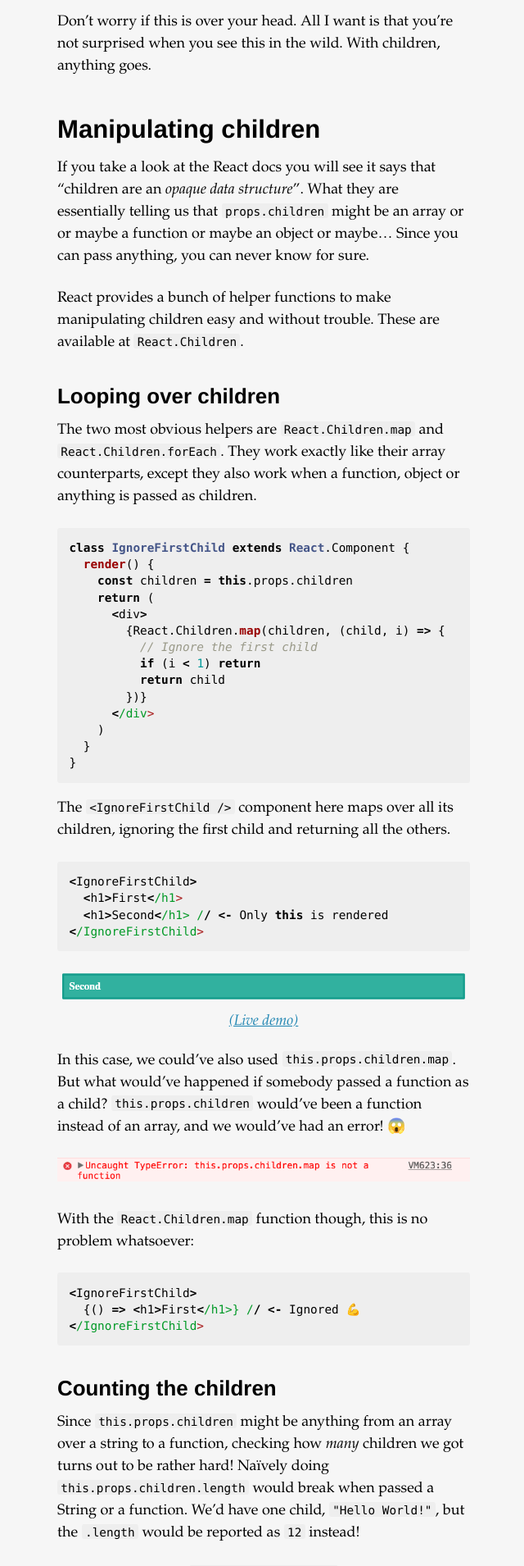
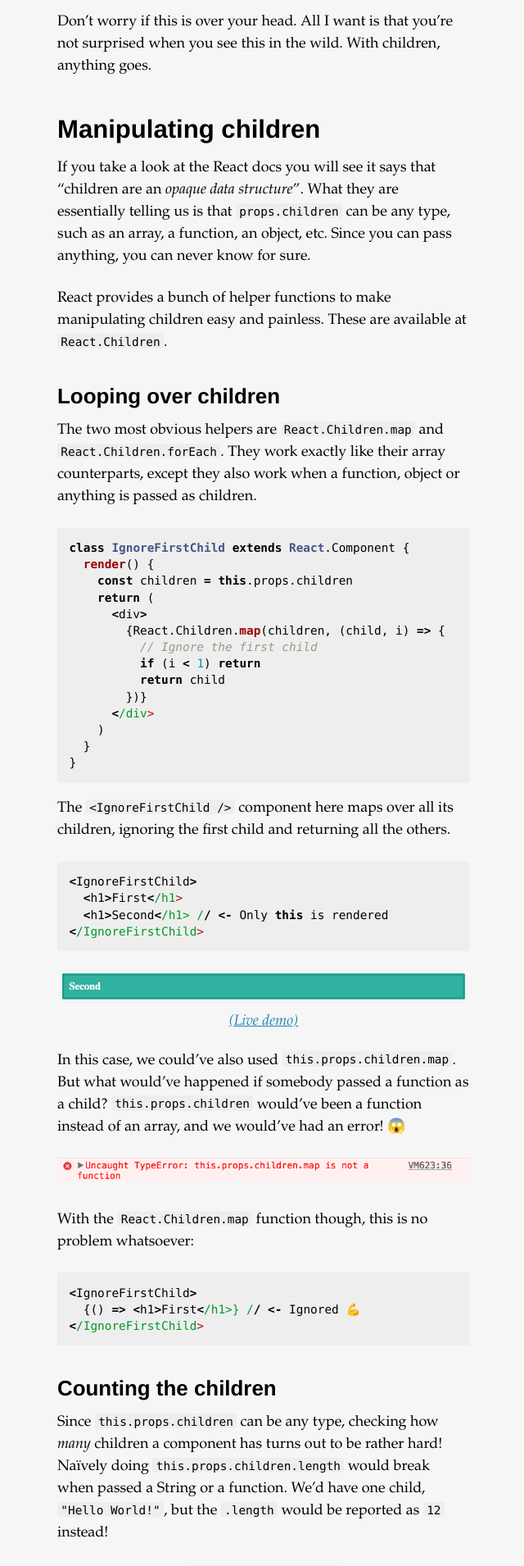
Before and after one commit to mxstbr/mxstbr.github.io, a Jekyll site: the page built from _posts/2017-02-01-react-children-deepdive.md, in a window 1280 px wide. Shown: the part 3820-5730 px from the top of the page at 82% size, without its empty margins (318-958 px from the left). Built offline with Jekyll 4.4.1, drawn with Linux system fonts in a browser that asks for light colours; some of the changed text lies outside the part shown.

Commit message:
Update children post with Karls comments

```diff
--- a/_posts/2017-02-01-react-children-deepdive.md
+++ b/_posts/2017-02-01-react-children-deepdive.md
@@ -142,9 +142,9 @@ Don't worry if this is over your head. All I want is that you're not surprised w
 
 ## Manipulating children
 
-If you take a look at the React docs you will see it says that "children are an _opaque data structure_". What they are essentially telling us that `props.children` might be an array or or maybe a function or maybe an object or maybe… Since you can pass anything, you can never know for sure.
+If you take a look at the React docs you will see it says that "children are an _opaque data structure_". What they are essentially telling us is that `props.children` can be any type, such as an array, a function, an object, etc. Since you can pass anything, you can never know for sure.
 
-React provides a bunch of helper functions to make manipulating children easy and without trouble. These are available at `React.Children`.
+React provides a bunch of helper functions to make manipulating children easy and painless. These are available at `React.Children`.
 
 ### Looping over children
 
@@ -197,7 +197,7 @@ With the `React.Children.map` function though, this is no problem whatsoever:
 
 ### Counting the children
 
-Since `this.props.children` might be anything from an array over a string to a function, checking how _many_ children we got turns out to be rather hard! Naïvely doing `this.props.children.length` would break when passed a String or a function. We'd have one child, `"Hello World!"`, but the `.length` would be reported as `12` instead!
+Since `this.props.children` can be any type, checking how _many_ children a component has turns out to be rather hard! Naïvely doing `this.props.children.length` would break when passed a String or a function. We'd have one child, `"Hello World!"`, but the `.length` would be reported as `12` instead!
 
 That's why we have `React.Children.count`:
 
@@ -295,3 +295,5 @@ The above example would render "apples bananas oranges".
 </figure>
 
 ## Editing children
+
+<small class="footnote">Thanks to [Karl Horky](https://twitter.com/karlhorky){:target="_blank"}.</small>
```
Also changed, not shown: other parts of _posts/2017-02-01-react-children-deepdive.md (+1 -1 lines).
